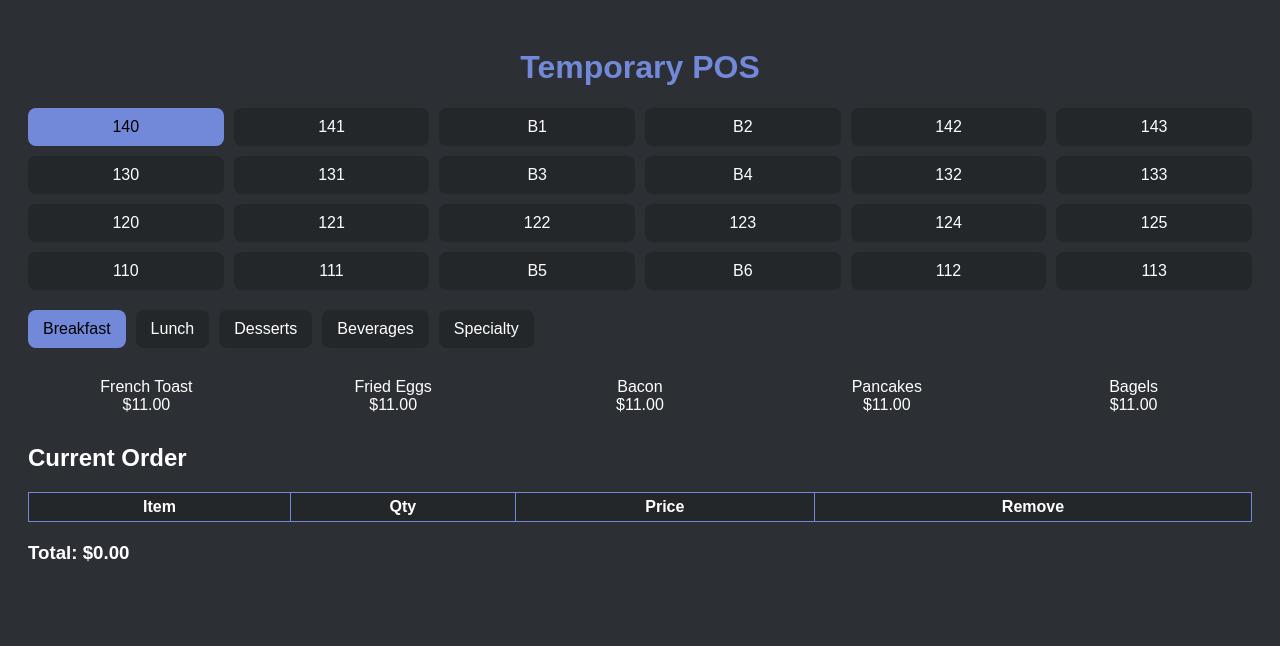
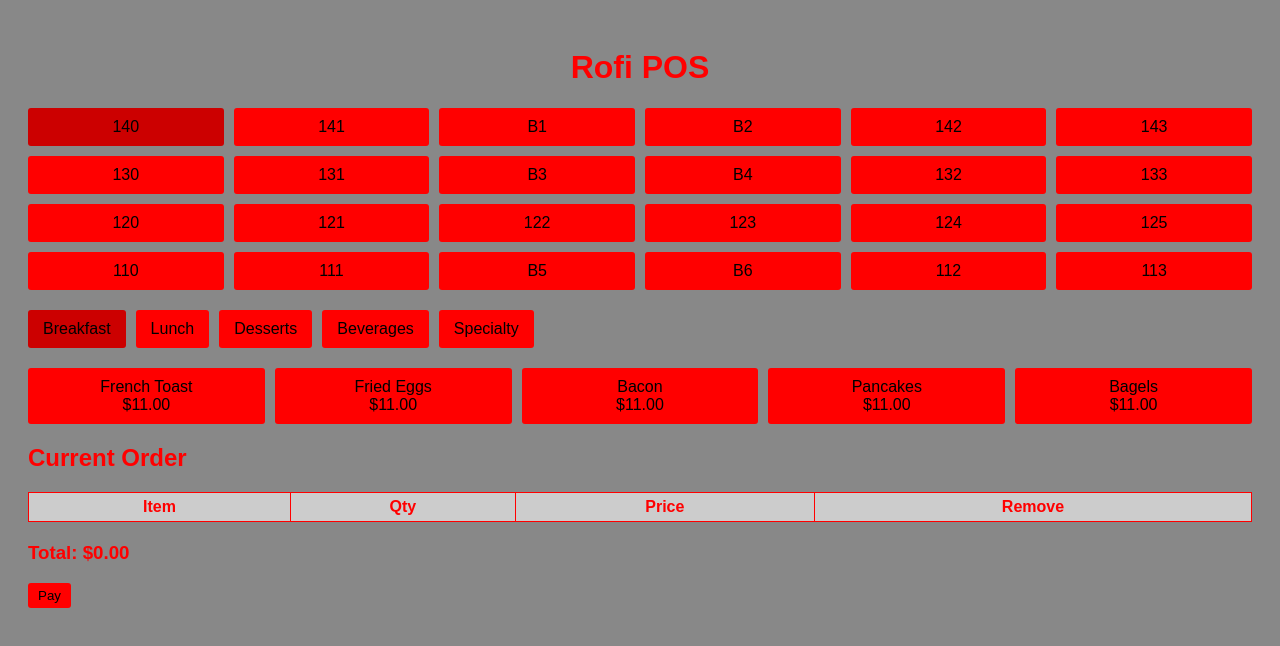
Before and after one commit to 894derekbqrs/rofipos, a plain HTML site: page index.html in a window 1280 px wide. Both pictures are taken after a click on the element "140". Drawn offline with Linux system fonts and the light colour scheme.

Commit message:
Update index.html

```diff
--- a/index.html
+++ b/index.html
@@ -2,83 +2,110 @@
 <html lang="en">
 <head>
 <meta charset="UTF-8">
-<title>Temporary POS</title>
+<title>Rofi POS</title>
 <style>
 body {
     font-family: Arial, sans-serif;
-    background-color: #2c2f33;
-    color: #ffffff;
+    background-color: #888888; /* grey background */
+    color: #ff0000; /* red text */
     padding: 20px;
 }
+
 h1 {
     text-align: center;
-    color: #7289da;
+    color: #ff0000;
 }
+
 #tables {
     display: grid;
     grid-template-columns: repeat(6, 1fr);
     gap: 10px;
     margin-bottom: 20px;
 }
+
 .table {
+    background-color: #ff0000; /* red button */
+    color: #000000; /* black text */
+    border-radius: 3px; /* slightly rounded */
     padding: 10px;
-    background-color: #23272a;
-    border-radius: 8px;
     text-align: center;
     cursor: pointer;
     user-select: none;
+    border: none;
 }
+
 .table.selected {
-    background-color: #7289da;
-    color: #000000;
+    background-color: #cc0000; /* darker red for selected table */
 }
+
+.table.hasOrder {
+    background-color: #ff6666; /* lighter red for tables with orders */
+}
+
 #categories {
     display: flex;
     gap: 10px;
     margin-bottom: 20px;
     flex-wrap: wrap;
 }
+
 .category {
+    background-color: #ff0000; /* red button */
+    color: #000000;
+    border-radius: 3px;
     padding: 10px 15px;
-    background-color: #23272a;
-    border-radius: 8px;
     cursor: pointer;
 }
+
 .category.selected {
-    background-color: #7289da;
-    color: #000000;
+    background-color: #cc0000;
 }
+
 #items {
     display: grid;
     grid-template-columns: repeat(auto-fit, minmax(120px, 1fr));
     gap: 10px;
     margin-bottom: 20px;
 }
+
 .item {
+    background-color: #ff0000;
+    color: #000000;
+    border-radius: 3px;
     padding: 10px;
-    background-color: #2c2f33;
-    border-radius: 8px;
     text-align: center;
     cursor: pointer;
 }
+
 table {
     width: 100%;
     border-collapse: collapse;
     margin-bottom: 20px;
 }
+
 th, td {
-    border: 1px solid #7289da;
+    border: 1px solid #ff0000;
     padding: 5px;
     text-align: center;
 }
+
 th {
-    background-color: #23272a;
+    background-color: #cccccc;
+}
+
+button.pay {
+    padding: 5px 10px;
+    background-color: #ff0000;
+    border: none;
+    border-radius: 3px;
+    color: #000000;
+    cursor: pointer;
 }
 </style>
 </head>
 <body>
 
-<h1>Temporary POS</h1>
+<h1>Rofi POS</h1>
 
 <div id="tables"></div>
 
@@ -89,19 +116,34 @@
 <h2>Current Order</h2>
 <table>
 <thead>
-    <tr>
-      <th>Item</th>
-      <th>Qty</th>
-      <th>Price</th>
-      <th>Remove</th>
-    </tr>
+<tr><th>Item</th><th>Qty</th><th>Price</th><th>Remove</th></tr>
 </thead>
 <tbody id="order-table"></tbody>
 </table>
+
 <h3 id="total">Total: $0.00</h3>
+<button class="pay" onclick="payTable()">Pay</button>
+
+<!-- Firebase -->
+<script src="https://www.gstatic.com/firebasejs/9.23.0/firebase-app-compat.js"></script>
+<script src="https://www.gstatic.com/firebasejs/9.23.0/firebase-database-compat.js"></script>
 
 <script>
-// --------------------- CONFIG ---------------------
+// --------------------- FIREBASE CONFIG ---------------------
+const firebaseConfig = {
+  apiKey: "YOUR_API_KEY",
+  authDomain: "YOUR_PROJECT_ID.firebaseapp.com",
+  databaseURL: "https://YOUR_PROJECT_ID.firebaseio.com",
+  projectId: "YOUR_PROJECT_ID",
+  storageBucket: "YOUR_PROJECT_ID.appspot.com",
+  messagingSenderId: "YOUR_SENDER_ID",
+  appId: "YOUR_APP_ID"
+};
+firebase.initializeApp(firebaseConfig);
+const database = firebase.database();
+// -----------------------------------------------------------
+
+// Items
 const items = [
 {category:"Breakfast", name:"French Toast", price:11.00},
 {category:"Breakfast", name:"Fried Eggs", price:11.00},
@@ -128,105 +170,130 @@ const items = [
 {category:"Specialty", name:"Steak", price:38.00}
 ];
 
+// Table layout
 const tableLayout = [
-  ["140", "141", "B1", "B2", "142", "143"],
-  ["130", "131", "B3", "B4", "132", "133"],
-  ["120", "121", "122", "123", "124", "125"],
-  ["110", "111", "B5", "B6", "112", "113"]
+["140","141","B1","B2","142","143"],
+["130","131","B3","B4","132","133"],
+["120","121","122","123","124","125"],
+["110","111","B5","B6","112","113"]
 ];
-// ---------------------------------------------------
 
-// Generate tables
 const tablesDiv = document.getElementById("tables");
 let selectedTable = null;
-const orders = {}; // store orders per table
+const orders = {};
 
-tableLayout.flat().forEach(t => {
-  orders[t] = [];
-  const div = document.createElement("div");
+// Initialize tables
+tableLayout.flat().forEach(t=>{
+  orders[t]=[];
+  const div=document.createElement("div");
   div.classList.add("table");
-  div.innerText = t;
-  div.onclick = () => selectTable(t, div);
+  div.innerText=t;
+  div.onclick=()=>selectTable(t,div);
   tablesDiv.appendChild(div);
 });
 
-function selectTable(t, div) {
-  selectedTable = t;
-  document.querySelectorAll(".table").forEach(td=>td.classList.remove("selected"));
+// Select table
+function selectTable(t,div){
+  selectedTable=t;
+  document.querySelectorAll(".table").forEach(td=>{
+    td.classList.remove("selected");
+    if(orders[td.innerText].length>0) td.classList.add("hasOrder");
+    else td.classList.remove("hasOrder");
+  });
   div.classList.add("selected");
   renderOrder();
 }
 
-// Generate categories
-const categoriesDiv = document.getElementById("categories");
-const categories = [...new Set(items.map(i=>i.category))];
-let selectedCategory = categories[0];
+// Categories
+const categoriesDiv=document.getElementById("categories");
+const categories=[...new Set(items.map(i=>i.category))];
+let selectedCategory=categories[0];
 
-categories.forEach(cat => {
-  const div = document.createElement("div");
+categories.forEach(cat=>{
+  const div=document.createElement("div");
   div.classList.add("category");
-  div.innerText = cat;
-  div.onclick = () => { selectedCategory = cat; updateItems(); updateCategoryHighlight(); };
+  div.innerText=cat;
+  div.onclick=()=>{selectedCategory=cat; updateItems(); updateCategoryHighlight();};
   categoriesDiv.appendChild(div);
 });
 
-function updateCategoryHighlight() {
+function updateCategoryHighlight(){
   document.querySelectorAll(".category").forEach(c=>c.classList.remove("selected"));
   Array.from(categoriesDiv.children).forEach(c=>{
-    if(c.innerText === selectedCategory) c.classList.add("selected");
+    if(c.innerText===selectedCategory) c.classList.add("selected");
   });
 }
 
-// Generate items
-const itemsDiv = document.getElementById("items");
-function updateItems() {
-  itemsDiv.innerHTML = "";
+// Items
+const itemsDiv=document.getElementById("items");
+function updateItems(){
+  itemsDiv.innerHTML="";
   items.filter(i=>i.category===selectedCategory).forEach(i=>{
-    const div = document.createElement("div");
+    const div=document.createElement("div");
     div.classList.add("item");
-    div.innerText = `${i.name}\n$${i.price.toFixed(2)}`;
-    div.onclick = () => addItem(i);
+    div.innerText=`${i.name}\n$${i.price.toFixed(2)}`;
+    div.onclick=()=>addItem(i);
     itemsDiv.appendChild(div);
   });
 }
 
-// Add item to order
-function addItem(item) {
+// Add item
+function addItem(item){
   if(!selectedTable) return alert("Select a table first!");
-  const tableOrder = orders[selectedTable];
-  const existing = tableOrder.find(o=>o.name===item.name);
+  const tableOrder=orders[selectedTable];
+  const existing=tableOrder.find(o=>o.name===item.name);
   if(existing) existing.qty++;
   else tableOrder.push({name:item.name, price:item.price, qty:1});
+  updateTableColors();
   renderOrder();
+
+  // Push to Firebase cook queue
+  database.ref('cookQueue').push({table:selectedTable, name:item.name, qty:item.qty});
 }
 
-// Remove item from order
-function removeItem(idx) {
+// Remove item from table order
+function removeItem(idx){
   if(!selectedTable) return;
   orders[selectedTable].splice(idx,1);
+  updateTableColors();
   renderOrder();
 }
 
 // Render order
-function renderOrder() {
-  const tbody = document.getElementById("order-table");
-  tbody.innerHTML = "";
+function renderOrder(){
+  const tbody=document.getElementById("order-table");
+  tbody.innerHTML="";
   if(!selectedTable) return;
-  let total = 0;
-  orders[selectedTable].forEach((o, idx)=>{
-    const row = document.createElement("tr");
-    const removeBtn = `<button onclick="removeItem(${idx})">X</button>`;
-    row.innerHTML = `<td>${o.name}</td><td>${o.qty}</td><td>$${(o.price*o.qty).toFixed(2)}</td><td>${removeBtn}</td>`;
+  let total=0;
+  orders[selectedTable].forEach((o,idx)=>{
+    const row=document.createElement("tr");
+    const removeBtn=`<button onclick="removeItem(${idx})">X</button>`;
+    row.innerHTML=`<td>${o.name}</td><td>${o.qty}</td><td>$${(o.price*o.qty).toFixed(2)}</td><td>${removeBtn}</td>`;
     tbody.appendChild(row);
-    total += o.price*o.qty;
+    total+=o.price*o.qty;
   });
-  document.getElementById("total").innerText = `Total: $${total.toFixed(2)}`;
+  document.getElementById("total").innerText=`Total: $${total.toFixed(2)}`;
+}
+
+// Pay table
+function payTable(){
+  if(!selectedTable) return;
+  orders[selectedTable]=[];
+  renderOrder();
+  updateTableColors();
+}
+
+// Update table colors based on orders
+function updateTableColors(){
+  document.querySelectorAll(".table").forEach(td=>{
+    td.classList.remove("hasOrder");
+    if(orders[td.innerText].length>0) td.classList.add("hasOrder");
+  });
 }
 
 // Initialize
 updateItems();
 updateCategoryHighlight();
 </script>
-
 </body>
 </html>
```
Lines whose indentation alone changed are shown as unchanged.
